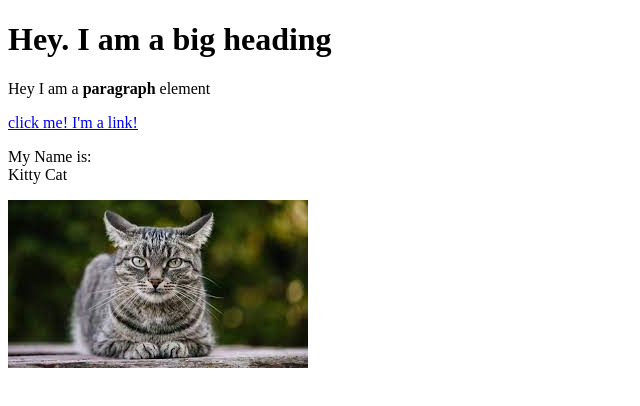
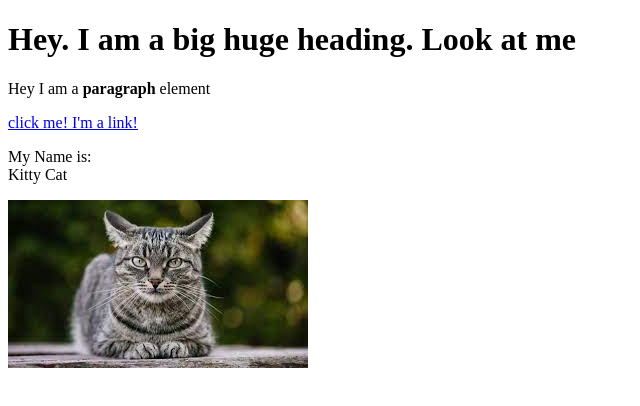
Before and after one commit to jdelany1997/cartoon-hero, a plain HTML site: page test.html in a window 1280 px wide. Shown: the whole page, without its empty margins (0-640 px from the left). Drawn offline with Linux system fonts and the light colour scheme.

Commit message:
added text to header

```diff
--- a/test.html
+++ b/test.html
@@ -4,7 +4,7 @@
 	<title>Test page</title>
 </head>
 <body>
-	<h1>Hey. I am a big heading</h1>
+	<h1>Hey. I am a big huge heading. Look at me</h1>
 	<p>Hey I am a <b>paragraph</b> element</p>
 	<a href="https://google.com" target="_blank" title="Let's Go to Google">click me! I'm a link!</a>
 	<p>My Name is:<br>Kitty Cat</p>
```
